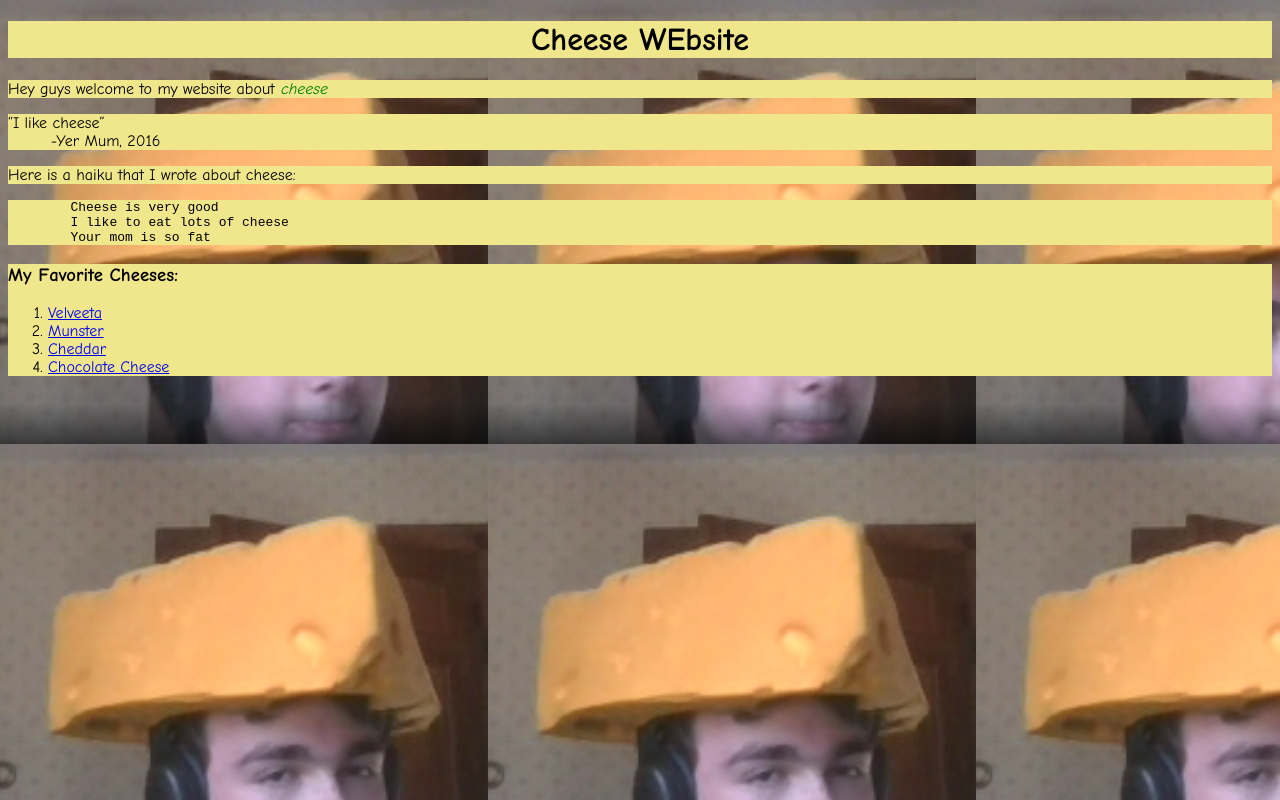
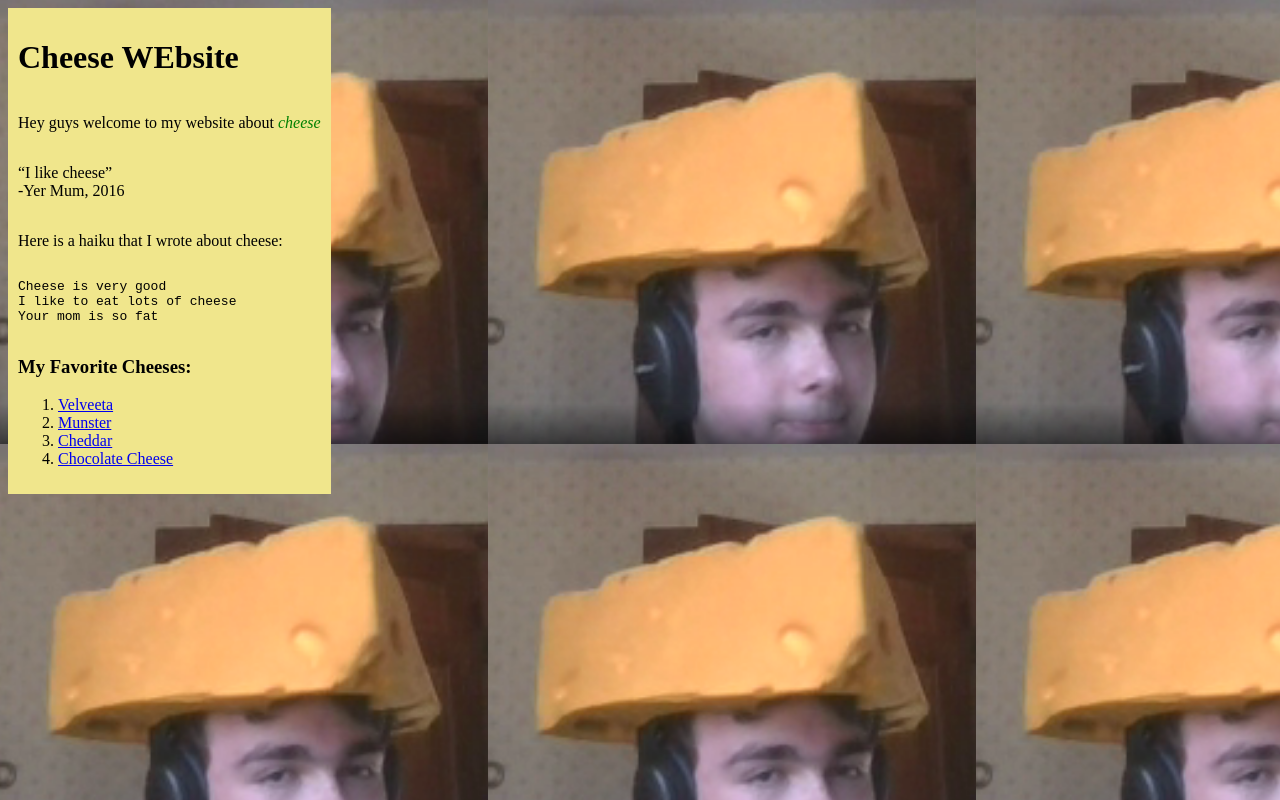
Before and after one commit to lordelectrius/lordelectrius.github.io, a plain HTML site: page Cheese Website/index.html in a window 1280 px wide. Drawn offline with Linux system fonts and the light colour scheme.

Commit message:
Flex Stuff (WIP)

```diff
--- a/Cheese Website/index.html
+++ b/Cheese Website/index.html
@@ -10,17 +10,7 @@
 
     <title>Home | GamerCheese.com</title>
 
-    <style>
-        p,
-        h1,
-        h2,
-        h3,
-        ol,
-        strong {
-            font-family: Comic Sans MS, cursive, sans-serif;
-            background-color: Khaki;
-        }
-    </style>
+    <link rel="stylesheet" href="stylesheet.css">
 
     <script>
         function flash() {
@@ -45,18 +35,22 @@
 
 <body style="background-image: url('Cheese\ n\ Crackers.png')">
 
-    <h1 style="text-align: center;"><strong>Cheese WEbsite</strong></h1>
-    <p>Hey guys welcome to my website about <em id="flashy" style="color: red;">cheese</em></p>
-    <p><q>I like cheese</q><br>&nbsp;&nbsp;&nbsp;&nbsp;&nbsp;&nbsp;&nbsp;&nbsp;-Yer Mum, 2016</p>
+    <div class="asdf">
+    <h1><strong>Cheese WEbsite</strong></h1>
+    <p>Hey guys welcome to my website about&nbsp;<em id="flashy" style="color: red;">cheese</em></p>
+    <p><q>I like cheese</q><br>-Yer Mum, 2016</p>
     <p>Here is a haiku that I wrote about cheese:</p>
-    <pre
-        style="background-color: khaki;">&nbsp;&nbsp;&nbsp;&nbsp;&nbsp;&nbsp;&nbsp;&nbsp;Cheese is very good<br>&nbsp;&nbsp;&nbsp;&nbsp;&nbsp;&nbsp;&nbsp;&nbsp;I like to eat lots of cheese<br>&nbsp;&nbsp;&nbsp;&nbsp;&nbsp;&nbsp;&nbsp;&nbsp;Your mom is so fat</pre>
-    <div style="background-color: khaki;"><h3>My Favorite Cheeses:</h3> <ol>
-        <li><a href="velveeta.html">Velveeta</a></li>
-        <li><a href="munster.html">Munster</a></li>
-        <li><a href="cheddar.html">Cheddar</a></li>
-        <li><a href="chocolatecheese.html">Chocolate Cheese</a></li>
-    </ol></div>
+    <pre>Cheese is very good<br>I like to eat lots of cheese<br>Your mom is so fat</pre>
+    <div>
+        <h3>My Favorite Cheeses:</h3>
+        <ol>
+            <li><a href="velveeta.html">Velveeta</a></li>
+            <li><a href="munster.html">Munster</a></li>
+            <li><a href="cheddar.html">Cheddar</a></li>
+            <li><a href="chocolatecheese.html">Chocolate Cheese</a></li>
+        </ol>
+    </div>
+    </div>
 
     <script>
         flash()
--- /dev/null
+++ b/Cheese Website/stylesheet.css
@@ -0,0 +1,15 @@
+/* p,
+h1,
+h2,
+h3,
+ol,
+strong {
+    font-family: Comic Sans MS, cursive, sans-serif;
+    background-color: Khaki;
+} */
+.asdf {
+    display: inline-flex;
+    background-color: khaki;
+    flex-direction: column;
+    padding: 10px;
+}
```
Also changed, not shown: Cheese Website/chocolatecheese.html (+1 -1 lines).
